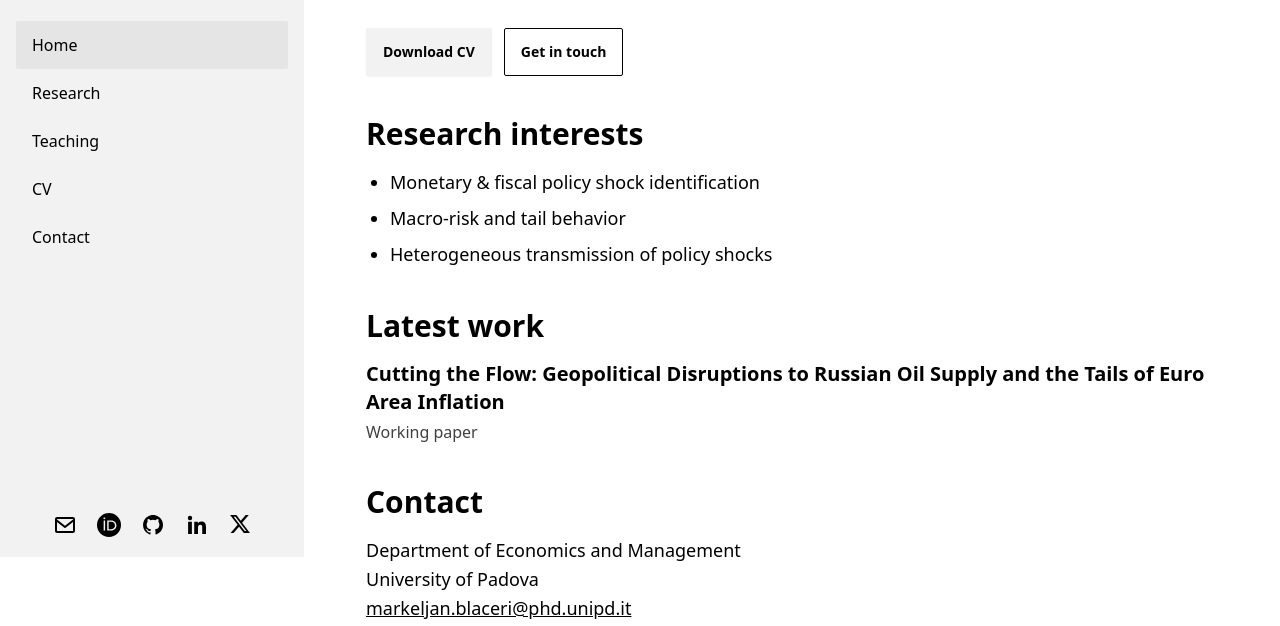
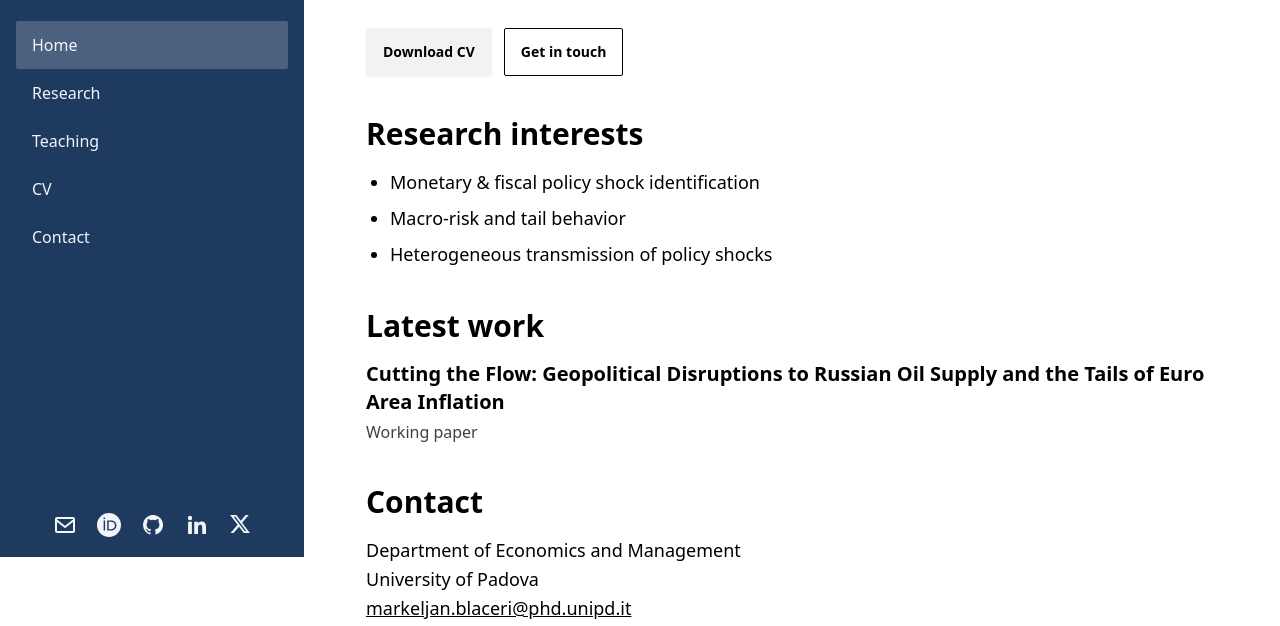
Before and after one commit to markeljanblaceri/markeljanblaceri.github.io, an Astro site: page / in a window 1280 px wide. Shown: the part 243-869 px from the top of the page. Built offline with nearby package versions, Linux system fonts and the light colour scheme; Astro itself is replaced by a stand-in of ours.

Commit message:
Restore wider photo crop, blue sidebar
Co-Authored-By: Claude Opus 5.5 <noreply@anthropic.com>
Claude-Session: https://claude.ai/code/session_01TFGcavrYNJiBUuVPdoeBGN

```diff
--- a/src/components/SideBar.astro
+++ b/src/components/SideBar.astro
@@ -7,7 +7,7 @@ const { sideBarActiveItemID } = Astro.props;
 
 <div class="drawer-side z-40">
   <label for="my-drawer" class="drawer-overlay"></label>
-  <aside class="px-2 pt-2 h-auto min-h-full w-[19rem] bg-base-200 text-base-content flex flex-col">
+  <aside class="px-2 pt-2 h-auto min-h-full w-[19rem] sidebar-blue flex flex-col">
     <div class="w-fit mx-auto mt-5 mb-2">
       <a href="/">
         <div class="avatar transition ease-in-out hover:scale-[102%] block m-auto">
--- a/src/components/SideBarFooter.astro
+++ b/src/components/SideBarFooter.astro
@@ -3,11 +3,11 @@ import { LINKS, PROFILE } from "../config";
 ---
 
 <div
-    class="block sticky pointer-events-none bottom-10 bg-base-200 justify-center h-12 [mask-image:linear-gradient(transparent,#000000)]"
+    class="block sticky pointer-events-none bottom-10 sidebar-blue justify-center h-12 [mask-image:linear-gradient(transparent,#000000)]"
 >
 </div>
 
-<div class="social-icons px-4 pb-5 pt-1 flex self-center justify-center sticky bottom-0 bg-base-200">
+<div class="social-icons px-4 pb-5 pt-1 flex self-center justify-center sticky bottom-0 sidebar-blue">
     <a href={`mailto:${PROFILE.email}`} class="mx-2.5" aria-label="Email" title="Email">
         <svg xmlns="http://www.w3.org/2000/svg" width="24" height="24" viewBox="0 0 24 24" style="fill: currentColor;"><path d="M20 4H4c-1.103 0-2 .897-2 2v12c0 1.103.897 2 2 2h16c1.103 0 2-.897 2-2V6c0-1.103-.897-2-2-2zm0 2v.511l-8 6.223-8-6.222V6h16zM4 18V9.044l7.386 5.745a.994.994 0 0 0 1.228 0L20 9.044 20.002 18H4z"></path></svg>
     </a>
--- a/src/components/SideBarMenu.astro
+++ b/src/components/SideBarMenu.astro
@@ -1,7 +1,7 @@
 ---
 import { PROFILE } from "../config";
 const { sideBarActiveItemID } = Astro.props;
-const activeClass = "bg-base-300";
+const activeClass = "sidebar-active";
 ---
 
 <ul class="menu grow shrink menu-md overflow-y-auto">
--- a/src/styles/global.css
+++ b/src/styles/global.css
@@ -1,3 +1,8 @@
 .time-line-container>div:last-child .education__time>.education__line {
     display: none;
 }
+/* Sidebar colour: change --sidebar-bg to any colour you like */
+:root { --sidebar-bg: #1e3a5f; --sidebar-text: #f1f5f9; }
+.sidebar-blue { background-color: var(--sidebar-bg); color: var(--sidebar-text); }
+.sidebar-blue .menu li > a:hover { background-color: rgba(255, 255, 255, 0.12); color: var(--sidebar-text); }
+.sidebar-blue .menu li > a.sidebar-active { background-color: rgba(255, 255, 255, 0.2); }
```
Also changed, not shown: public/profile.jpg.
